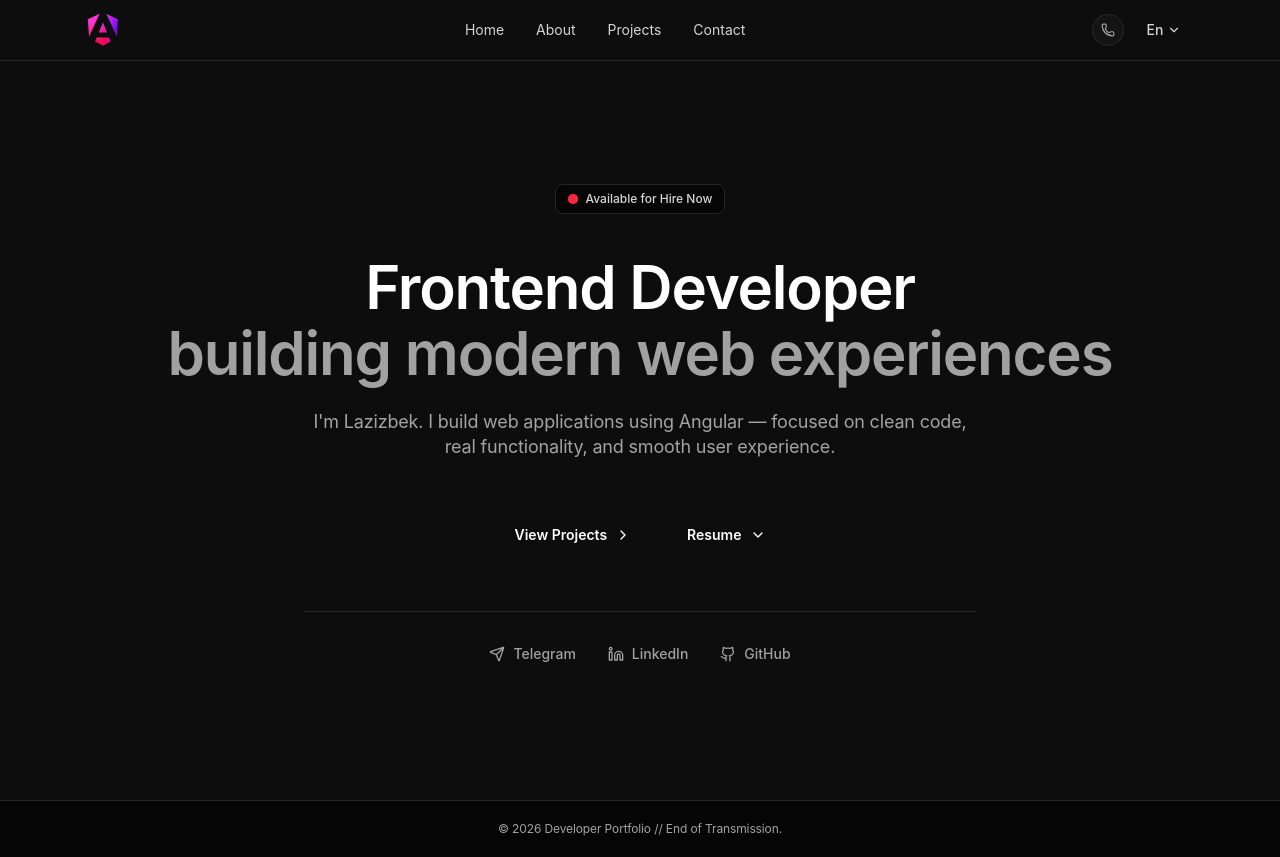
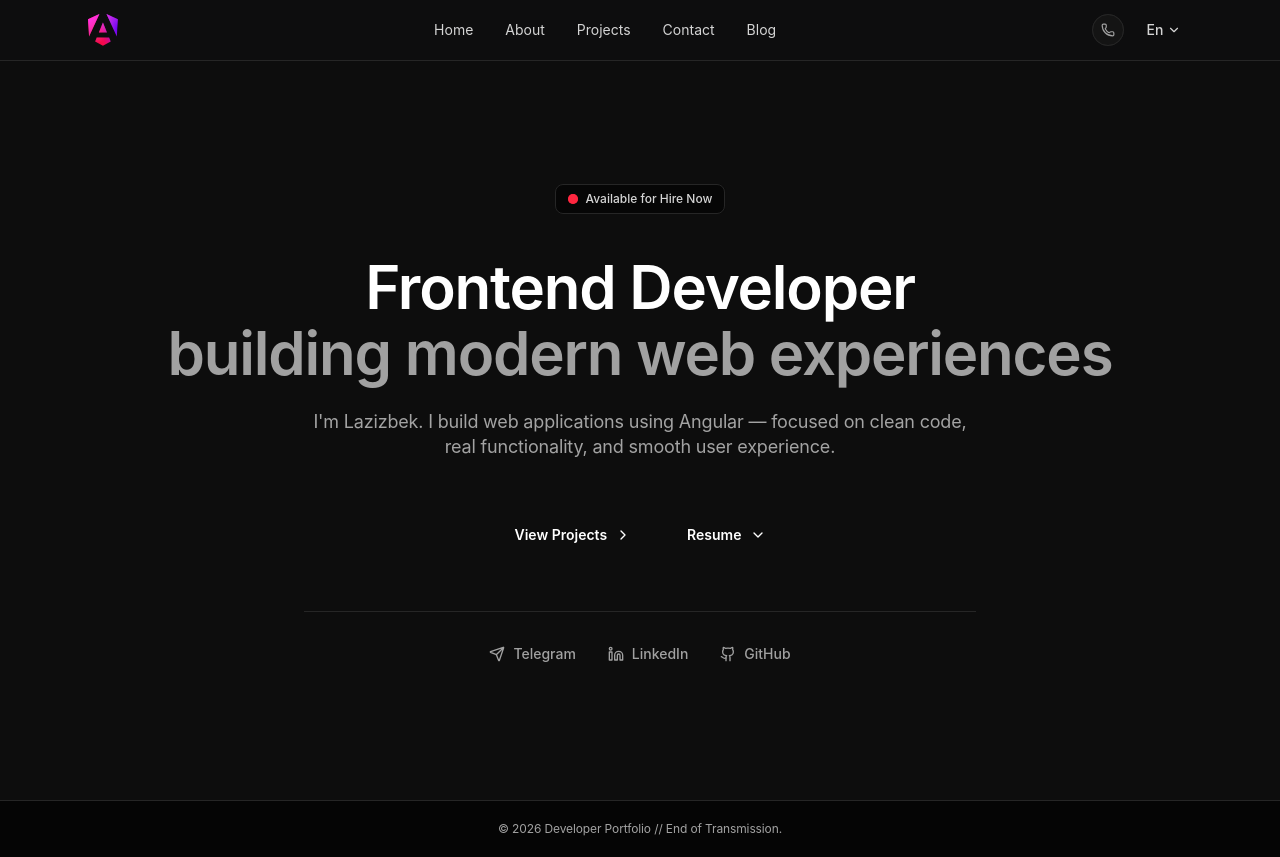
Before and after one commit to bw007/ng-portfolio, an Angular app: page /home in a window 1280 px wide. Built offline with nearby package versions, Linux system fonts and the light colour scheme.

Commit message:
feat: add Blog link to desktop navigation

```diff
--- a/src/app/layout/header/header.component.html
+++ b/src/app/layout/header/header.component.html
@@ -12,6 +12,7 @@
       <a routerLink="/about" class="hover:text-white transition-colors">About</a>
       <a routerLink="/projects" class="hover:text-white transition-colors">Projects</a>
       <a routerLink="/contact" class="hover:text-white transition-colors">Contact</a>
+      <a routerLink="#" class="hover:text-white transition-colors">Blog</a>
     </nav>
 
     <!-- Desktop Call to Action & Phone -->
```
